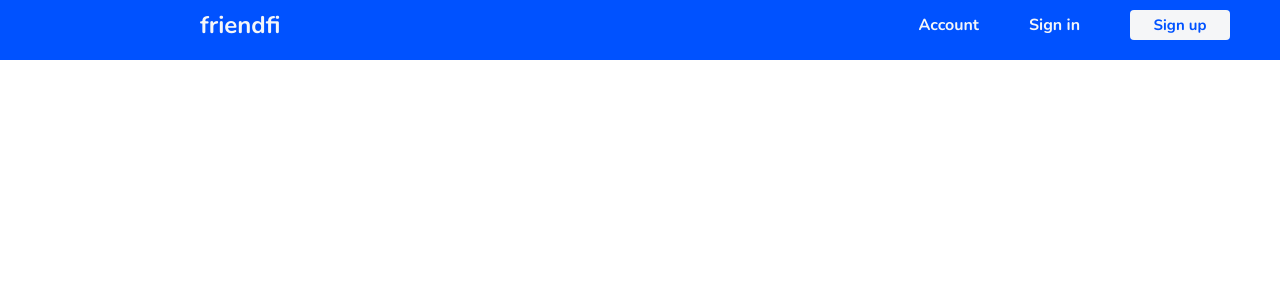
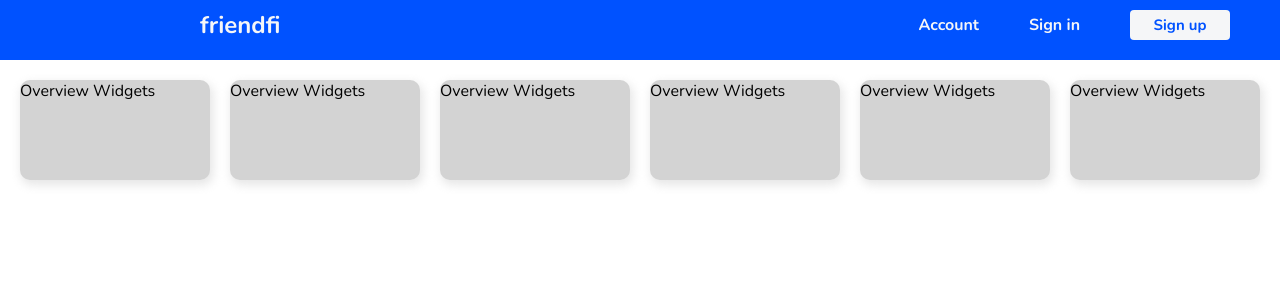
Before and after one commit to XenLion/friendfi-frontend, a React (Create React App) app: page / in a window 1280 px wide. Shown: the top 300 px of the page. Built offline with nearby package versions, Linux system fonts and the light colour scheme.

Commit message:
added Overview and OverviewWidget components.

```diff
--- /dev/null
+++ b/src/Components/Overview/Overview.jsx
@@ -0,0 +1,17 @@
+import "./Overview.scss"
+import OverviewWidgets from "../OverviewWidgets/OverviewWidgets"
+
+const Overview = () => {
+    return (
+            <section className="overviewSection">
+                <OverviewWidgets/>
+                <OverviewWidgets/>
+                <OverviewWidgets/>
+                <OverviewWidgets/>
+                <OverviewWidgets/>
+                <OverviewWidgets/>
+            </section>
+    )
+}
+
+export default Overview
--- /dev/null
+++ b/src/Components/Overview/Overview.scss
@@ -0,0 +1,8 @@
+.overviewSection{
+    display: flex;
+    justify-content: space-between;
+    padding-left: 20px;
+    padding-right: 20px;
+    gap: 20px;
+    padding-top: 20px;
+}
--- /dev/null
+++ b/src/Components/OverviewWidgets/OverviewWidgets.jsx
@@ -0,0 +1,11 @@
+import "./OverviewWidgets.scss"
+
+const OverviewWidgets = () => {
+    return (
+        <article className="overviewWidgets">
+            Overview Widgets
+        </article>
+    )
+}
+
+export default OverviewWidgets
--- /dev/null
+++ b/src/Components/OverviewWidgets/OverviewWidgets.scss
@@ -0,0 +1,7 @@
+.overviewWidgets{
+    background-color: lightgray;
+    box-shadow: 2px 4px 10px 1px rgba(201, 201, 201, 0.47);
+    border-radius: 10px;
+    height: 100px;
+    width: -webkit-fill-available;
+}
--- a/src/pages/home/Home.jsx
+++ b/src/pages/home/Home.jsx
@@ -1,9 +1,13 @@
 import "./Home.scss"
-import Header from "../../Components/Header/Header";
+import Header from "../../Components/Header/Header"
+import Overview from "../../Components/Overview/Overview"
 
 const Home = () => {
     return (
-        <Header/>
+        <>
+            <Header/>
+            <Overview/>
+        </>
     )
 }
 
```
